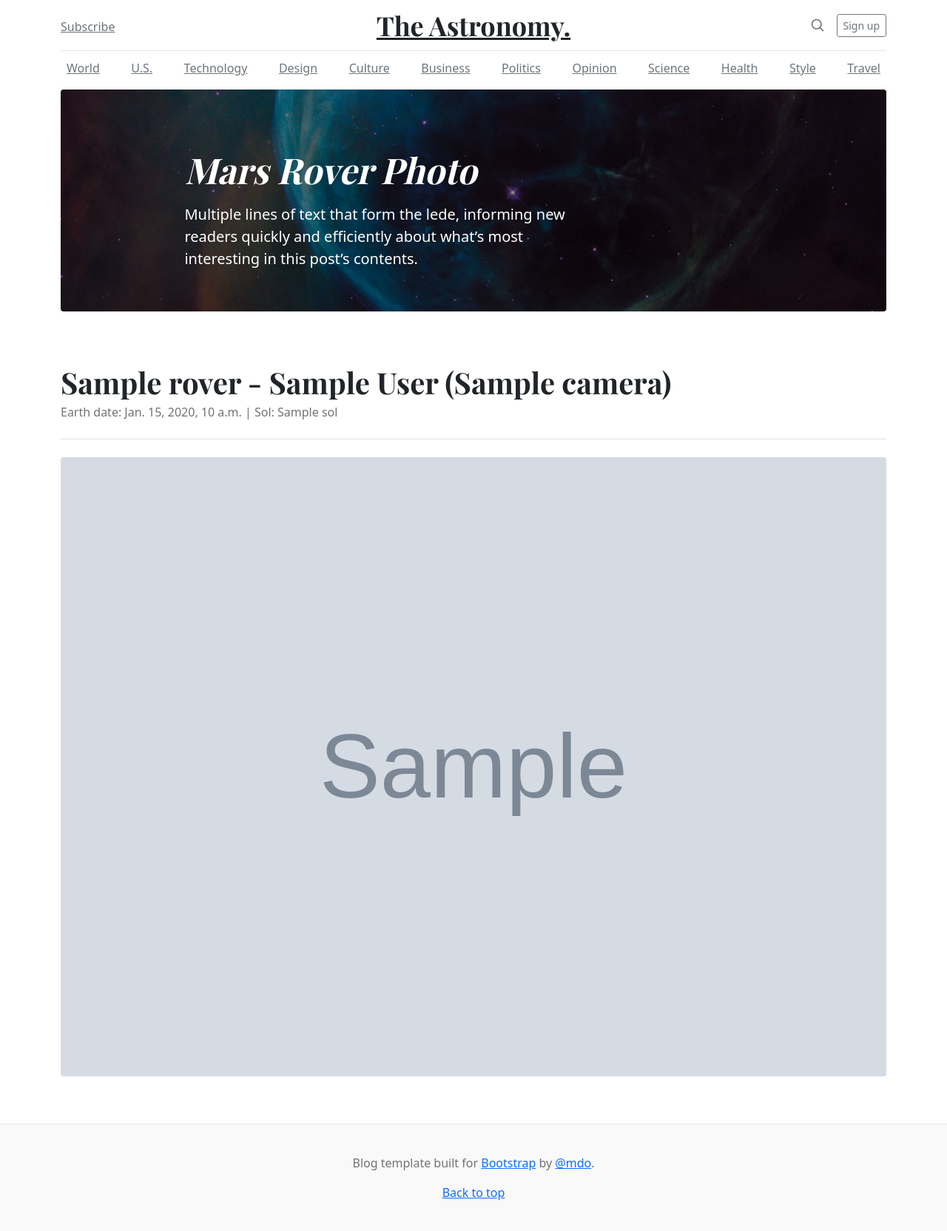
After one commit to ChristianNagata/astronomy_site, a Django app: page /MarsRoverPhotos/1/ in a window 1280 px wide. The commit adds this page. Shown: the whole page at 74% size. Run offline with Django 4.2, Linux system fonts and the light colour scheme; grey boxes marked "Sample" are stand-in pictures; a database or web service that is not in the repository returns one stand-in record (values such as "Sample title"); data that the repository does not hold is empty; some libraries are stand-ins or nearby versions.

Commit message:
criação de mars_rover_photo.html, e dinamismo na exibição de informações de cada página

```diff
--- a/nasaapi/urls.py
+++ b/nasaapi/urls.py
@@ -5,4 +5,6 @@ urlpatterns = [
     path('', views.index, name='index'),
     path('apod/', views.apod, name='apod'),
     path('MarsRoverPhotos/', views.mars_rover_photos, name='mars_rover_photos'),
+    path('MarsRoverPhotos/<int:photo_id>/',
+         views.mars_rover_photo, name='mars_rover_photo'),
 ]
--- a/nasaapi/views.py
+++ b/nasaapi/views.py
@@ -1,6 +1,8 @@
 from django.shortcuts import render
 from .apis import *
 from django.core.paginator import Paginator
+from types import SimpleNamespace
+import json
 
 
 def index(request):
@@ -12,7 +14,15 @@ def index(request):
     news = NewsAPI()
     news = news.news_api()
 
-    context = {'apod': info, 'news': news, 'page_name': 'Home'}
+    context = {
+        'apod': info,
+        'news': news,
+        'page_info': {
+            'name': 'Home',
+            'title': 'Stay informed about the Universe',
+            'description': 'Multiple lines of text that form the lede, informing new readers quickly and efficiently about what’s most interesting in this post’s contents.'
+        }
+    }
     return render(request, 'index.html', context)
 
 
@@ -22,7 +32,14 @@ def apod(request):
     info = NasaAPI()
     info = info.apod_api()
 
-    context = {'apod': info, 'page_name': 'APOD'}
+    context = {
+        'apod': info,
+        'page_info': {
+            'name': 'APOD',
+            'title': 'Astronomy Picture of the Day',
+            'description': 'Multiple lines of text that form the lede, informing new readers quickly and efficiently about what’s most interesting in this post’s contents.'
+        }
+    }
     return render(request, 'apod.html', context)
 
 
@@ -37,6 +54,34 @@ def mars_rover_photos(request):
     page_number = request.GET.get('page')
     page_obj = paginator.get_page(page_number)
 
-    context = {'mrp': page_obj, 'page_name': 'Mars Photos'}
+    context = {
+        'mrp': page_obj,
+        'page_info': {
+            'name': 'Mars Rover Photos',
+            'title': 'Mars Rover Photos',
+            'description': 'Multiple lines of text that form the lede, informing new readers quickly and efficiently about what’s most interesting in this post’s contents.'
+        }
+    }
+    return render(request, 'mars_rover_photos.html', context)
 
-    return render(request, 'mars_rover_photos.html', context)
+
+def mars_rover_photo(request, photo_id):
+    """Foto de Marte"""
+
+    info = NasaAPI()
+    info = info.mrp_api()
+
+    for photo in info:
+        if photo['id'] == photo_id:
+            info = photo
+            break
+
+    context = {
+        'photo': info,
+        'page_info': {
+            'name': 'Mars Rover Photo',
+            'title': 'Mars Rover Photo',
+            'description': 'Multiple lines of text that form the lede, informing new readers quickly and efficiently about what’s most interesting in this post’s contents.'
+        }
+    }
+    return render(request, 'mars_rover_photo.html', context)
--- a/templates/base.html
+++ b/templates/base.html
@@ -9,7 +9,7 @@
         <meta name="description" content="">
         <meta name="author" content="Mark Otto, Jacob Thornton, and Bootstrap contributors">
         <meta name="generator" content="Hugo 0.84.0">
-        <title>{{ page_name }} | The Astronomy.</title>
+        <title>{{ page_info.name }} | The Astronomy.</title>
 
         <link rel="icon" type="imagem/png" href="{% static 'assets/img/icon.ico' %}" />
         <link rel="canonical" href="https://getbootstrap.com/docs/5.0/examples/blog/">
@@ -43,9 +43,6 @@
         <!-- Custom styles for this template -->
         <link href="{% static 'css/blog.css' %}" rel="stylesheet">
 
-        <link rel="stylesheet" href="https://stackpath.bootstrapcdn.com/bootstrap/5.0.0-alpha1/css/bootstrap.min.css" integrity="sha384-r4NyP46KrjDleawBgD5tp8Y7UzmLA05oM1iAEQ17CSuDqnUK2+k9luXQOfXJCJ4I" crossorigin="anonymous">
-        <script src="https://cdn.jsdelivr.net/npm/popper.js@1.16.0/dist/umd/popper.min.js" integrity="sha384-Q6E9RHvbIyZFJoft+2mJbHaEWldlvI9IOYy5n3zV9zzTtmI3UksdQRVvoxMfooAo" crossorigin="anonymous"></script>
-        <script src="https://stackpath.bootstrapcdn.com/bootstrap/5.0.0-alpha1/js/bootstrap.min.js" integrity="sha384-oesi62hOLfzrys4LxRF63OJCXdXDipiYWBnvTl9Y9/TRlw5xlKIEHpNyvvDShgf/" crossorigin="anonymous"></script>
     </head>
 
   <body>
@@ -87,8 +84,19 @@
     </div>
 
     <main class="container">
-        {% block header %}
-        {% endblock header %}
+        <!--Carousel-->
+        <div id="carouselExampleCaptions" class="carousel" data-bs-ride="carousel">
+            <div class="carousel-inner mb-4">
+            <div class="carousel-item active">
+                <img src="{% static 'assets/img/NASA-banner.jpg' %}" class="d-block w-100 rounded img-banner" alt="...">
+                <div class="carousel-caption d-none d-md-block">
+                    <div class="col-md-8 px-0" style="text-align: left;">
+                    <h1 class="display-4 fst-italic">{{ page_info.title }}</h1>
+                    <p class="lead my-3">{{ page_info.description }}</p>
+                    </div>
+                </div>
+            </div>
+        </div>
 
         {% block content %}
         {% endblock content %}
--- /dev/null
+++ b/templates/mars_rover_photo.html
@@ -0,0 +1,14 @@
+{% extends 'base.html' %}
+{% load static %}
+
+{% block content %}
+<article class="blog-post">
+    <div class="col">
+        <h2 class="blog-post-title pt-5">{{ photo.rover.name }} - {{ photo.camera.full_name }} ({{ photo.camera.name }})</h2>
+        <p class="blog-post-meta pb-4 mb-4 border-bottom">Earth date: {{ photo.earth_date }} | Sol: {{ photo.sol }}</p>
+    </div>
+    <div class="col">
+        <img src="{{ photo.img_src }}" class="w-100 rounded img-fluid" alt="">
+    </div>
+</article>
+{% endblock content %}
```
Also changed, not shown: templates/apod.html (+0 -17 lines), templates/index.html (+2 -17 lines), templates/mars_rover_photos.html (+2 -18 lines).
